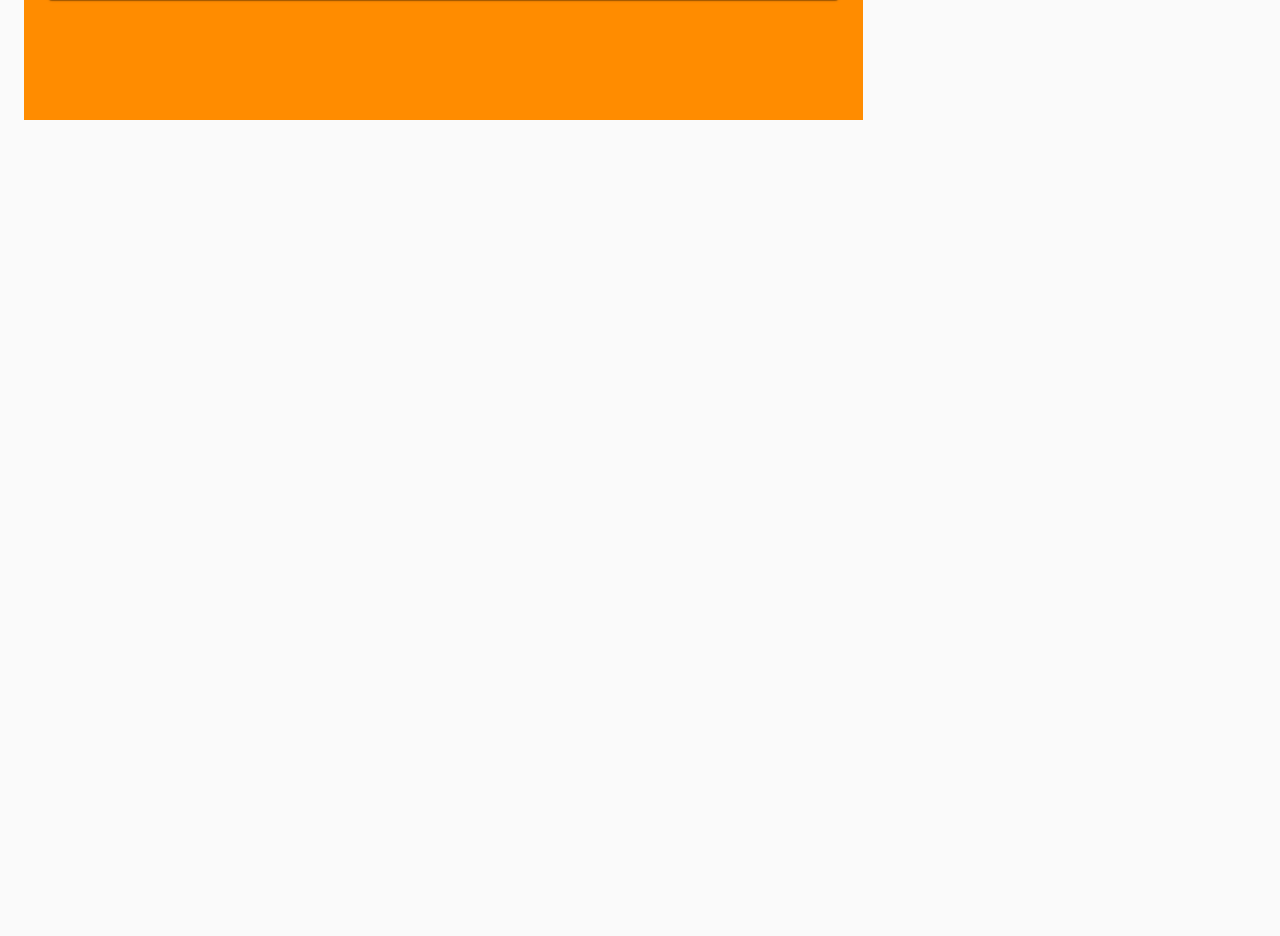
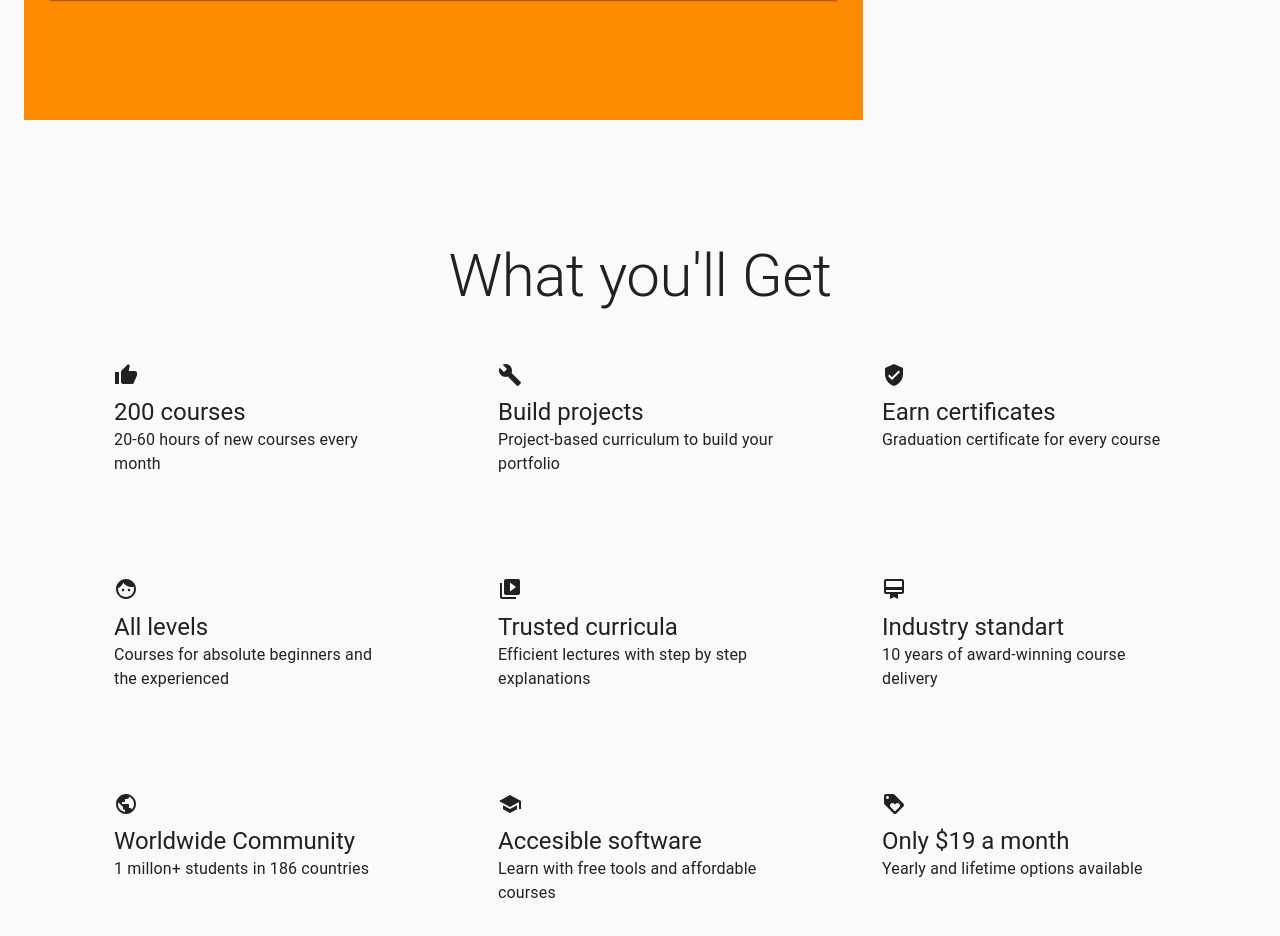
Before and after one commit to ivanrasgido/MaterialUI, a React (Create React App) app: page / in a window 1280 px wide. Shown: the part 500-1436 px from the top of the page. Before the commit the page ends 800 px from the top, so only its background shows below. Built offline with nearby package versions, Linux system fonts and the light colour scheme.

Commit message:
grid item and icons

```diff
--- /dev/null
+++ b/src/GridItem.js
@@ -0,0 +1,34 @@
+import { Container, Icon, Typography } from '@material-ui/core';
+import React from 'react';
+import { makeStyles } from '@material-ui/core/styles';
+import {Build, CardMembership, Face, Loyalty, Public, School, ThumbUp, VerifiedUser, VideoLibrary} from '@material-ui/icons';
+
+
+const useState = makeStyles((theme) =>({
+    gridItem:{
+        padding:50
+    },
+}));
+
+export default function GridItem(props){
+
+    const { gridItem } = useState();
+
+    return(
+        <Container align="left" className={gridItem}>
+
+            <Icon>
+                {props.icon}
+            </Icon>
+
+            <Typography variant="h5">
+                {props.title}
+            </Typography>
+
+            <Typography>
+                {props.description}
+            </Typography>
+
+        </Container>
+    );
+}
--- a/src/GridLayout.js
+++ b/src/GridLayout.js
@@ -1,6 +1,7 @@
 import { Grid } from '@material-ui/core';
 import React from 'react';
 import MainGridItem from './MainGridItem';
+import ProductInformation from './ProductInformation';
 
 export default function GridLayout(){
     return(
@@ -9,7 +10,7 @@ export default function GridLayout(){
                 <MainGridItem />
             </Grid>
             <Grid item>
-
+                <ProductInformation />
             </Grid>
         </Grid>
     );
--- /dev/null
+++ b/src/ProductInformation.js
@@ -0,0 +1,102 @@
+import { Container, Grid, Typography } from '@material-ui/core';
+import { Build, CardMembership, Face, Loyalty, Public, School, ThumbUp, VerifiedUser, VideoLibrary } from '@material-ui/icons';
+import React from 'react';
+import GridItem from './GridItem';
+import { makeStyles } from '@material-ui/core/styles';
+
+const useState = makeStyles((theme) =>({
+    mainContainer:{
+        paddingLeft:40,
+        paddingRight:40,
+        paddingTop:120,
+        paddingBottom:120
+    },
+}));
+
+export default function ProductInformation() {
+
+    const { mainContainer } = useState();
+
+    return(
+        <Container className={mainContainer}>
+            <Typography variant='h2'>
+                What you'll Get
+            </Typography>
+            <Grid container>
+                <Grid item lg={4} md={12} sm={12} xs={12}>
+                    <GridItem
+                        title="200 courses"
+                        description="20-60 hours of new courses every month"
+                        icon={<ThumbUp/>}
+                    />
+                </Grid>
+
+                <Grid item lg={4} md={12} sm={12} xs={12}>
+                    <GridItem
+                        title="Build projects"
+                        description="Project-based curriculum to build your
+                        portfolio"
+                        icon={<Build/>}
+                    />
+                </Grid>
+
+                <Grid item lg={4} md={12} sm={12} xs={12}>
+                    <GridItem
+                        title="Earn certificates"
+                        description="Graduation certificate for every course"
+                        icon={<VerifiedUser/>}
+                    />
+                </Grid>
+
+                <Grid item lg={4} md={12} sm={12} xs={12}>
+                    <GridItem
+                        title="All levels"
+                        description="Courses for absolute beginners and the experienced"
+                        icon={<Face/>}
+                    />
+                </Grid>
+
+                <Grid item lg={4} md={12} sm={12} xs={12}>
+                    <GridItem
+                        title="Trusted curricula"
+                        description="Efficient lectures with step by step explanations"
+                        icon={<VideoLibrary/>}
+                    />
+                </Grid>
+
+                <Grid item lg={4} md={12} sm={12} xs={12}>
+                    <GridItem
+                        title="Industry standart"
+                        description="10 years of award-winning course delivery"
+                        icon={<CardMembership/>}
+                    />
+                </Grid>
+
+                <Grid item lg={4} md={12} sm={12} xs={12}>
+                    <GridItem
+                        title="Worldwide Community"
+                        description="1 millon+ students in 186 countries"
+                        icon={<Public/>}
+                    />
+                </Grid>
+
+                <Grid item lg={4} md={12} sm={12} xs={12}>
+                    <GridItem
+                        title="Accesible software"
+                        description="Learn with free tools and affordable courses"
+                        icon={<School/>}
+                    />
+                </Grid>
+
+                <Grid item lg={4} md={12} sm={12} xs={12}>
+                    <GridItem
+                        title="Only $19 a month"
+                        description="Yearly and lifetime options available"
+                        icon={<Loyalty/>}
+                    />
+                </Grid>
+
+            </Grid>
+        </Container>
+    );
+}
```
